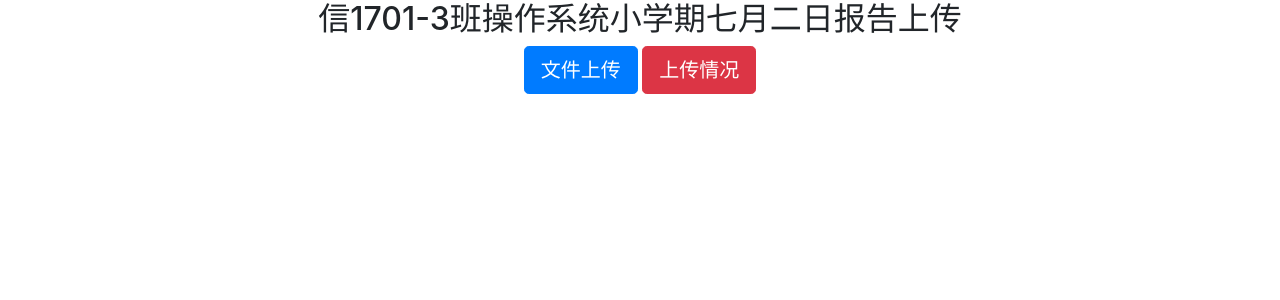
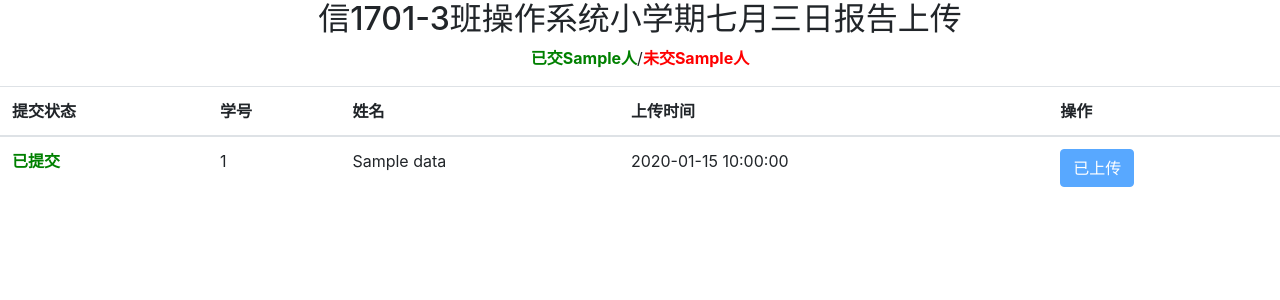
Before and after one commit to dmjcb/HomeworkSystem, a Flask app: template templates/index.html in a window 1280 px wide. Shown: the top 300 px of the page. Run offline with Flask 2, Linux system fonts and the light colour scheme; the template is opened without the code that fills it: most values are stand-ins (such as "Sample title", 1, 10 or a date in 2020); some libraries are stand-ins or nearby versions.

Commit message:
改写了原有样式

```diff
--- a/app.py
+++ b/app.py
@@ -1,14 +1,17 @@
 import os
 import time
 
-from flask import Flask, render_template, request
+from flask import Flask, render_template, request, redirect, url_for
 
 app = Flask(__name__)
 
 
 @app.route('/')
 def hello_world():
-    return render_template('index.html')
+    data = get_upload_info()
+    num1 = len(get_stu_num())
+    num2 = 37 - num1
+    return render_template('index.html', data=data, num1=num1, num2=num2)
 
 
 @app.route('/upload', methods=['POST', 'GET'])
@@ -17,7 +20,6 @@ def upload_file():
         f = request.files['file']
         name = request.form.get('name')
         num = request.form.get('num')
-        # classes = request.form.get('classes')
         # 获取文件格式
         file_format = f.filename.split('.')[1]
         new_name = '%s-%s-课程设计工作日报表.%s' % (num, name, file_format)
@@ -27,34 +29,93 @@ def upload_file():
         # 将路径转换为绝对路径
         upload_path = os.path.abspath(upload_path)
         f.save(upload_path)
-        return render_template('success.html', filename=f.filename)
-    return render_template('index.html')
+        return redirect(url_for('hello_world'))
 
-# 显示上传信息
-@app.route('/info')
-def display_upload_info():
-    data = get_upload_info()
-    return render_template('info.html', data=data,num=len(data))
+
+# 根据学号获取文件路径
+def get_file_path(num):
+    folder_path = os.path.join(os.getcwd(), '信1701-3班-报表-7月3日')
+    for i in os.listdir(folder_path):
+        # 文件绝对路径
+        path = os.path.join(folder_path, i)
+        if os.path.isfile(path):
+            nums = i.split('-')[0]
+            if num == nums:
+                return path
 
 
 # 获取文件修改时间
-def get_upload_time(path):
+def get_upload_time(num):
+    path = get_file_path(num)
     times = os.path.getmtime(path)
     return time.strftime("%Y-%m-%d %H:%M:%S", time.localtime(times))
 
 
-def get_upload_info():
+# 获取已经上传学生的学号
+def get_stu_num():
     data = []
     folder_path = os.path.join(os.getcwd(), '信1701-3班-报表-7月3日')
     for i in os.listdir(folder_path):
         path = os.path.join(folder_path, i)
+        print(path)
         if os.path.isfile(path):
-            info = {
-                'name': i,
-                'time': get_upload_time(path)
-            }
-            data.append(info)
+            num, name, file_format = i.split('-')
+            print("---", num, name, file_format)
+            data.append(num)
     return data
+
+
+def get_upload_info():
+    data = [
+        {'num': '20153442', 'name': '李孟凯'},
+        {'num': '20163468', 'name': '张振威'},
+        {'num': '20173420', 'name': '张焕德'},
+        {'num': '20173430', 'name': '王浩然'},
+        {'num': '20173434', 'name': '张  帅'},
+        {'num': '20173439', 'name': '周成博'},
+        {'num': '20173449', 'name': '都博睿'},
+        {'num': '20173462', 'name': '王子函'},
+        {'num': '20173471', 'name': '刘光磊'},
+        {'num': '20173479', 'name': '赵东健'},
+        {'num': '20173482', 'name': '封柔昕'},
+        {'num': '20173489', 'name': '李兴洲'},
+        {'num': '20173496', 'name': '王仁月'},
+        {'num': '20173501', 'name': '高  洋'},
+        {'num': '20173512', 'name': '郭振璇'},
+        {'num': '20173525', 'name': '安寅生'},
+        {'num': '20173532', 'name': '王亚杰'},
+        {'num': '20173535', 'name': '赵月超'},
+        {'num': '20173540', 'name': '韩春雨'},
+        {'num': '20173545', 'name': '郝铭杨'},
+        {'num': '20173554', 'name': '薄阳瑜'},
+        {'num': '20173578', 'name': '刘勤清'},
+        {'num': '20173589', 'name': '王晓英'},
+        {'num': '20173605', 'name': '郑雪鹏'},
+        {'num': '20173616', 'name': '于世超'},
+        {'num': '20173631', 'name': '牛少康'},
+        {'num': '20173637', 'name': '李泰格'},
+        {'num': '20173641', 'name': '陈恒哲'},
+        {'num': '20173650', 'name': '赵浩然'},
+        {'num': '20173653', 'name': '李元昊'},
+        {'num': '20173656', 'name': '许丽娇'},
+        {'num': '20173663', 'name': '崔世杰'},
+        {'num': '20173669', 'name': '武伟康'},
+        {'num': '20173678', 'name': '历  浩'},
+        {'num': '20173689', 'name': '莫雨昊'},
+        {'num': '20173695', 'name': '姚  燕'},
+        {'num': '20173942', 'name': '刘宇琦'}
+    ]
+    data2 = []
+    num_info = get_stu_num()
+    print("num :", num_info)
+    for i in data:
+        info = {'status': 'no', 'num': i['num'], 'name': i['name'], 'time': '-----'}
+        # 查询该人是否已经提交
+        if num_info and i['num'] in num_info:
+            info['status'] = 'yes'
+            info['time'] = get_upload_time(i['num'])
+        data2.append(info)
+    return data2
 
 
 if __name__ == '__main__':
--- a/templates/index.html
+++ b/templates/index.html
@@ -12,20 +12,57 @@
 
 <body>
 <div style="text-align: center;">
-    <h2>信1701-3班操作系统小学期七月二日报告上传</h2>
-</div>
-
-<div style="text-align: center;">
-    <button class="btn btn-primary btn-lg" data-toggle="modal" data-target="#myModal">
-        文件上传
-    </button>
-
-     <button class="btn btn-danger btn-lg" data-toggle="modal" onclick="window.location.href='/info'">
-        上传情况
-    </button>
+    <h2>信1701-3班操作系统小学期七月三日报告上传</h2>
+    <p><strong style="color:green;">已交{{ num1 }}人</strong>/<strong style="color:red;">未交{{ num2 }}人</strong></p>
 </div>
 
 
+<table class="table table-hover">
+    <thead>
+    <tr>
+        <th>提交状态</th>
+        <th>学号</th>
+        <th>姓名</th>
+        <th>上传时间</th>
+        <th>操作</th>
+    </tr>
+    </thead>
+    <tbody>
+    {% for i in data %}
+        <tr>
+
+            {% if i['status'] == 'yes' %}
+                <td style="color: green"><strong>已提交</strong></td>
+            {% else %}
+                <td style="color: red"><strong>未提交</strong></td>
+            {% endif %}
+            <td>{{ i['num'] }}</td>
+            <td>{{ i['name'] }}</td>
+            <td>{{ i['time'] }}</td>
+
+            {% if i['status'] == 'yes' %}
+                <td>
+                    <button class="btn btn-primary" disabled="disabled">
+                        已上传
+                    </button>
+                </td>
+            {% else %}
+                <td>
+                    <button class="btn btn-primary btn-lg" data-toggle="modal" onclick="display_form({{ i }})">
+                        文件上传
+                    </button>
+                </td>
+            {% endif %}
+
+
+        </tr>
+    {% endfor %}
+
+    </tbody>
+</table>
+
+
+<!--弹出框-->
 <div class="modal fade" id="myModal" tabindex="-1" role="dialog" aria-labelledby="myModalLabel" aria-hidden="true">
     <div class="modal-dialog">
         <div class="modal-content">
@@ -41,7 +78,7 @@
                             <span class="input-group-text">姓名</span>
                         </div>
                         <label for="name"></label>
-                        <input type="text" class="form-control" id="name" name="name" placeholder="请输入姓名">
+                        <input type="text" class="form-control" id="name" name="name">
                     </div>
 
                     <div class="input-group mb-3">
@@ -49,25 +86,24 @@
                             <span class="input-group-text">学号</span>
                         </div>
                         <label for="num"></label>
-                        <input type="text" class="form-control" id="num" name="num" placeholder="请输入学号">
+                        <input type="text" class="form-control" id="num" name="num">
                     </div>
 
                     <div class="input-group mb-3">
                         <div class="input-group-prepend">
                             <span class="input-group-text">班级</span>
                         </div>
-
-                        <select class="form-control" name="classes">
+                        <select class="form-control" name="classes" disabled>
                             <option value="1701_1">信1701-1班</option>
                             <option value="1701_2">信1701-2班</option>
-                            <option value="1701_3">信1701-3班</option>
+                            <option value="1701_3" selected>信1701-3班</option>
                         </select>
 
                     </div>
 
                     <input id='file' class="btn btn-info" name="file" type="file">
                     <div class="modal-footer">
-                        <button type="button" onclick="submitXML()" class="btn btn-primary">提交</button>
+                        <button type="button" onclick="submitForm()" class="btn btn-primary">提交</button>
                         <button type="button" class="btn btn-danger" data-dismiss="modal">关闭</button>
                     </div>
                 </form>
@@ -78,7 +114,15 @@
 </body>
 
 <script>
-    function submitXML() {
+    function display_form(data) {
+        $('#myModal').modal('show')
+        $('#name').val(data['name'])
+        $('#num').val(data['num'])
+
+    }
+
+
+    function submitForm() {
         var name = $('#name').val()
         var num = $('#num').val()
         //用户名为2-5个汉字
@@ -103,5 +147,10 @@
         //提交
         $('#upload').submit();
     }
+
+    function set_value(num, name) {
+        $('#name').val(name)
+        $('#num').val(num)
+    }
 </script>
 </html>
```
Also changed, not shown: templates/info.html (deleted, +0 -38 lines), templates/success.html (deleted, +0 -24 lines).
